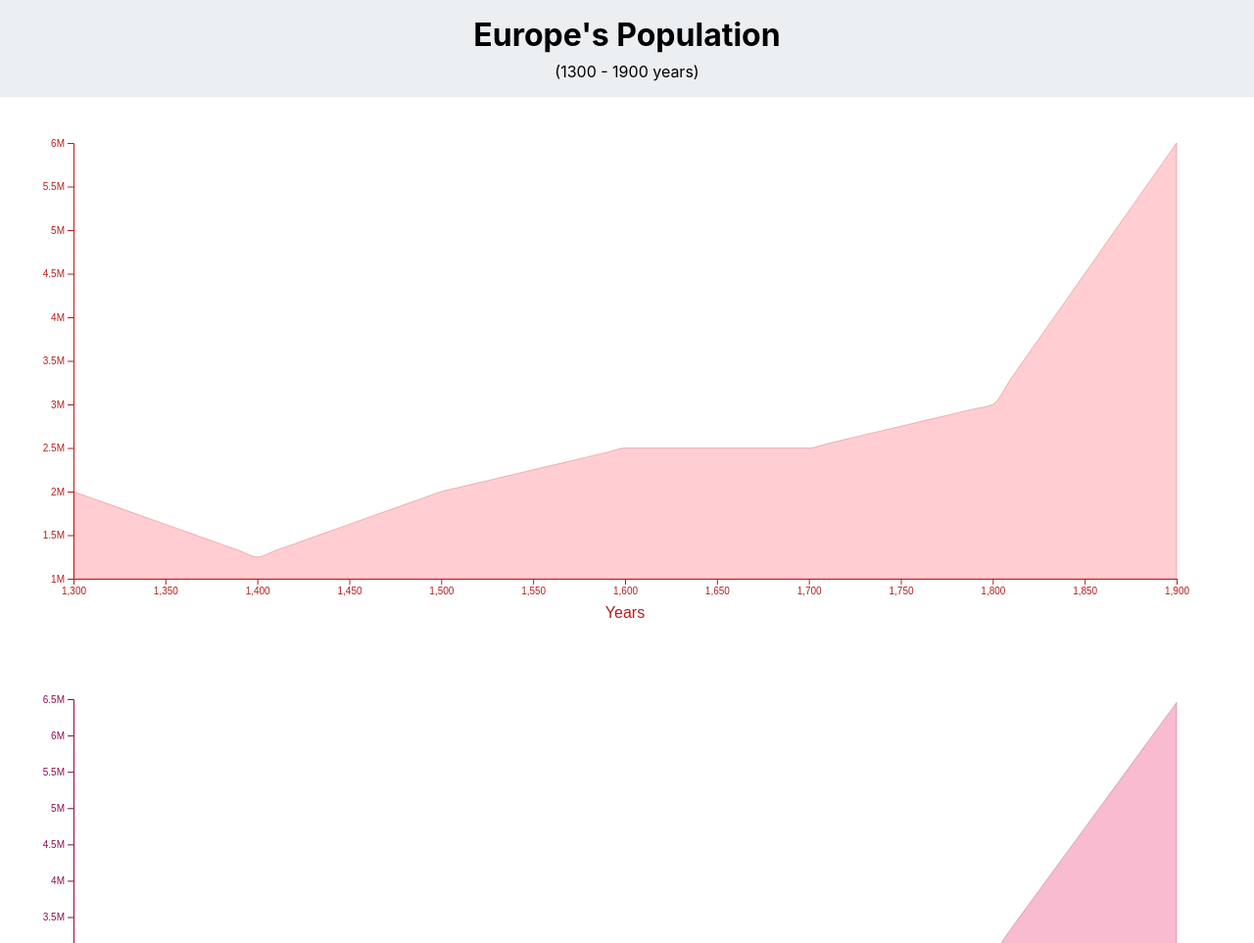
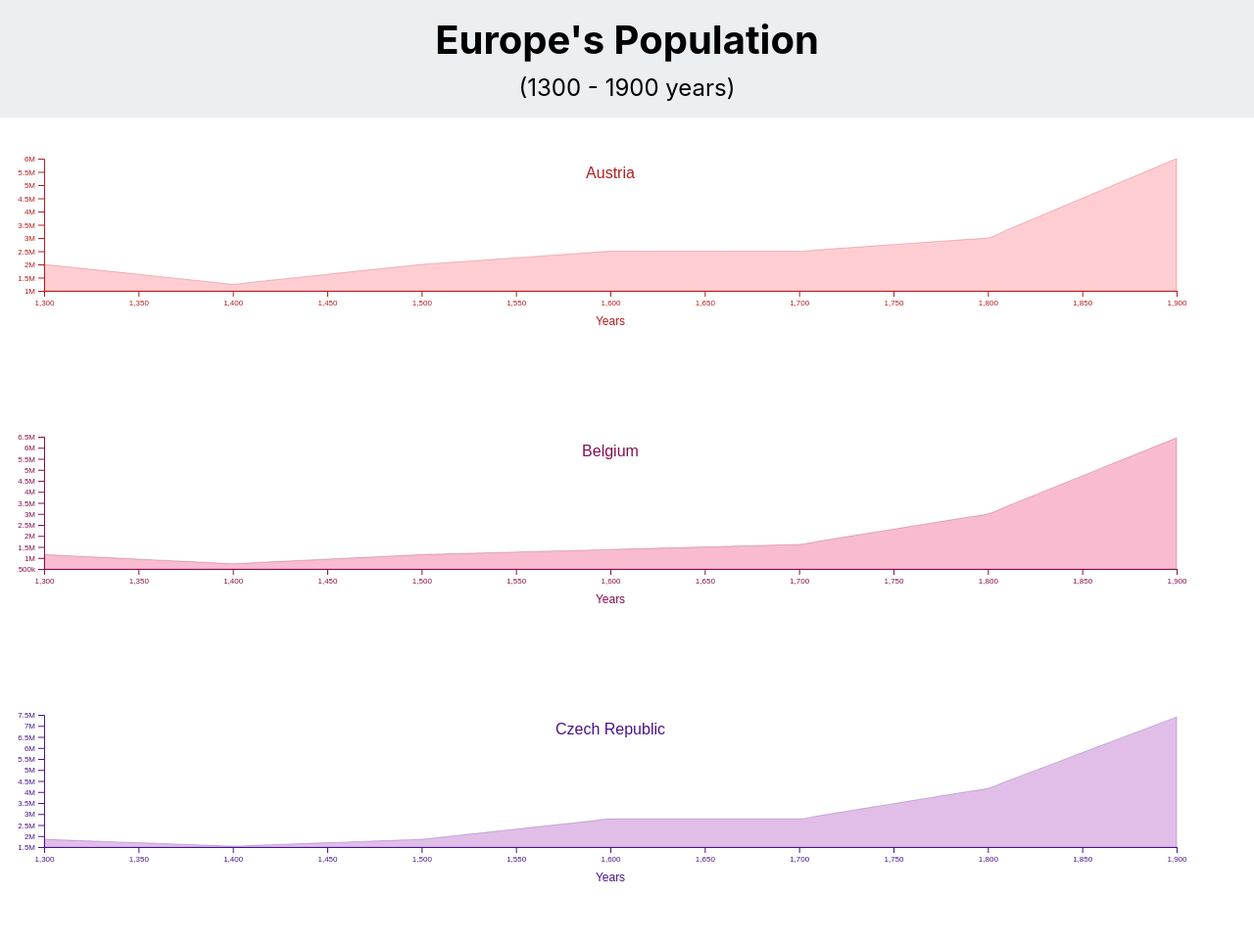
Before and after one commit to Popooov/Europe-population-charts, a plain HTML site: page index.html in a window 1280 px wide. Shown: the top 963 px of the page at 98% size. Drawn offline with nearby package versions, Linux system fonts and the light colour scheme.

Commit message:
Add media queries

```diff
--- a/chart.js
+++ b/chart.js
@@ -14,17 +14,17 @@ async function drawLineChart(c, fill, color) {
     // 2. Create chart dimensions
     const dms = {
         width: window.innerWidth * 0.95,
-        height: 500,
+        height: window.outerHeight / 4,
         margins: {
-            top: 15,
+            top: 10,
             right: 15,
-            bottom: 40,
-            left: 75
+            bottom: 30,
+            left: 45
         }
     }
 
     dms.boundedWidth = dms.width - dms.margins.left - dms.margins.right
-    dms.boundedHeight = dms.height - dms.margins.top - dms.margins.bottom
+    dms.boundedHeight = dms.height - dms.margins.top - dms.margins.bottom - 25
 
     // 3. Draw canvas
     const wrapper = d3.select('#wrapper')
@@ -79,11 +79,16 @@ async function drawLineChart(c, fill, color) {
         .style('color', color)
         .style('transform', `translateY(${dms.boundedHeight}px)`)
 
+    const countryLabel = xAxis.append('text')
+            .attr('x', dms.boundedWidth / 2)
+            .attr('y', -dms.boundedHeight + 20)
+            .attr('fill', color)
+            .text(c)
+
     const xAxisLabel = xAxis.append('text')
             .attr('x', dms.boundedWidth / 2)
-            .attr('y', dms.margins.bottom)
+            .attr('y', dms.margins.bottom + 5)
             .attr('fill', color)
-            .style('font-size', '1rem')
             .text('Years')
 }
 
--- a/index.html
+++ b/index.html
@@ -10,6 +10,7 @@
         <script src="./chart.js" defer></script>
     </head>
     <body>
+        <div class="container">
             <header>
                 <h1>Europe's Population</h1>
                 <p>(1300 - 1900 years)</p>
@@ -18,5 +19,6 @@
             <footer>
                 <p id='date'></p>
             </footer>
+        </div>
     </body>
 </html>
--- a/styles.css
+++ b/styles.css
@@ -16,24 +16,130 @@ body {
       sans-serif;
     -webkit-font-smoothing: antialiased;
     -moz-osx-font-smoothing: grayscale;
-  }
+    height: 100vh;
+}
+
+.container {
+    max-width: 1000px;
+}
 
 header {
     padding: 1em 0;
+    margin-bottom: 2em;
     background: #ECEFF1;
     text-align: center;
+    width: 100vw;
 }
 
 h1 {
+    font-size: 1.25rem;
     margin-bottom: .25em;
 }
 
+p {
+    font-size: .75rem;
+}
+
 svg {
-    margin: 2em auto;
+    margin-bottom: 2.5em;
+    min-height: 10rem;
 }
 
 footer {
     padding: 1em 0;
     background: #ECEFF1;
     text-align: center;
+    width: 100vw;
 }
+
+svg g {
+    font-size: .35rem;
+}
+
+svg g ~ text {
+    font-size: .75rem;
+}
+
+@media (min-width: 500px) {
+    h1 {
+        font-size: 1.5rem;
+    }
+
+    p {
+        font-size: 1rem;
+    }
+
+    svg g {
+        font-size: .35rem;
+    }
+}
+
+@media (min-width: 750px) {
+    h1 {
+        font-size: 2rem;
+    }
+
+    p {
+        font-size: 1rem;
+    }
+
+    svg {
+        height: 30vh;
+    }
+
+    text {
+        font-size: .45rem;
+    }
+
+    svg g ~ text {
+        font-size: .75rem;
+    }
+
+    svg g + text {
+        font-size: 1rem;
+    }
+}
+
+@media (min-width: 1050px) {
+    h1 {
+        font-size: 2.5rem;
+    }
+
+    p {
+        font-size: 1.5rem;
+    }
+
+    text {
+        font-size: .5rem;
+    }
+
+    svg g ~ text {
+        font-size: .75rem;
+    }
+
+    svg g + text {
+        font-size: 1rem;
+    }
+}
+
+@media (min-width: 1300px) {
+    h1 {
+        font-size: 2.5rem;
+    }
+
+    p {
+        font-size: 1.5rem;
+    }
+
+    text {
+        font-size: .75rem;
+    }
+
+    svg g ~ text {
+        font-size: 1rem;
+    }
+
+    svg g + text {
+        font-size: 1.25rem;
+    }
+}
```
Lines whose indentation alone changed are shown as unchanged.
